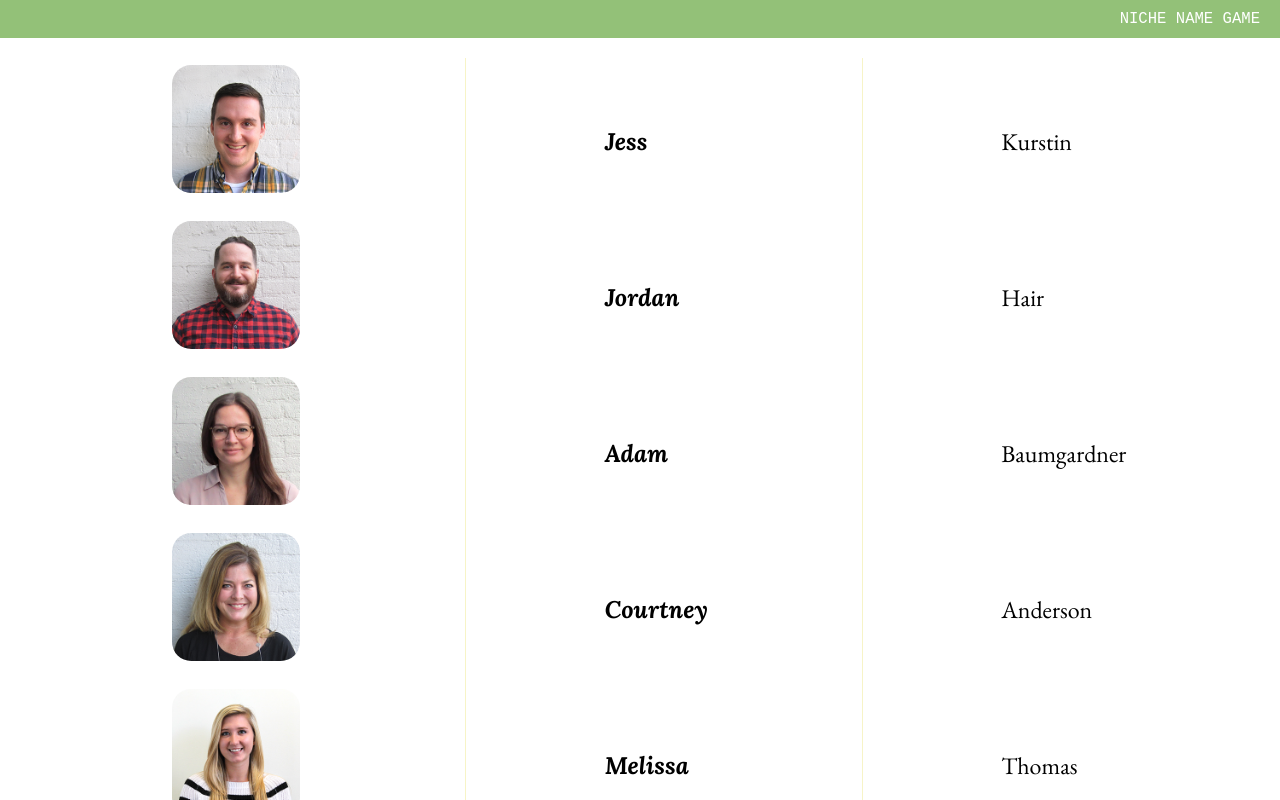
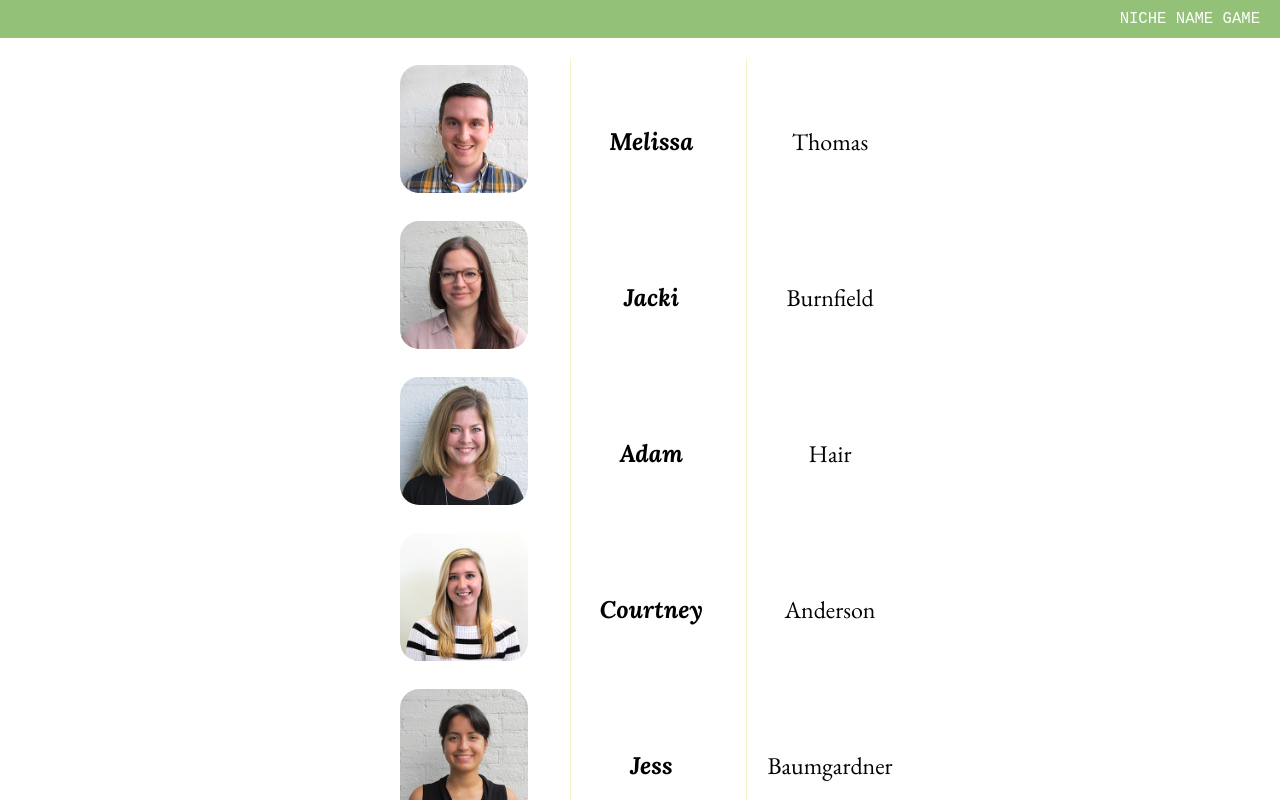
Before and after one commit to spencerkingman-niche/niche-team-name-game, a React (Create React App) app: page / in a window 1280 px wide. Shown: the top 800 px of the page. Built offline with nearby package versions, Linux system fonts and the light colour scheme; a web font is replaced by a local one.

Commit message:
Fix up some styles

```diff
--- a/src/components/App/App.css
+++ b/src/components/App/App.css
@@ -1,6 +1,12 @@
-.App-container {
+.column-container {
   display: flex;
   justify-content: space-evenly;
+  max-width: 825px;
+}
+
+.content-container {
+  display: flex;
+  justify-content: center;
 }
 
 .App-header {
--- a/src/components/App/App.js
+++ b/src/components/App/App.js
@@ -4,7 +4,7 @@ import Column from '../../components/Column/Column'
 import Divider from '../../components/Divider/Divider'
 import './App.css';
 
-const PEOPLE_PER_SHUFFLE = 7
+const PEOPLE_PER_SHUFFLE = 5
 
 class App extends Component {
   constructor(props) {
@@ -80,7 +80,8 @@ class App extends Component {
         <header className="App-header">
           <h1 className="App-title unselectable">NICHE NAME GAME</h1>
         </header>
-        <div className="App-container">
+        <div className="content-container">
+          <div className="column-container">
             <Column
               type="photo"
               people={ this.state.activePeople }
@@ -99,9 +100,9 @@ class App extends Component {
               onChange={ this.handleSelection }
             />
         </div>
+      </div>'
     </div>
-    );
-  }
+  )}
 }
 
 export default App;
--- a/src/components/Column/Column.jsx
+++ b/src/components/Column/Column.jsx
@@ -66,6 +66,7 @@ class Column extends Component {
                                             onChange={ this.handleOptionChange } />
                                         <Item
                                             person={ person }
+                                            numOfPeople={ people.length }
                                             type={ type }
                                             noneChecked={ this.state.selectedOption === '' }/>
                                     </label>
--- a/src/components/Photo/Photo.css
+++ b/src/components/Photo/Photo.css
@@ -5,5 +5,28 @@
 }
 
 .item {
-    transition: all .1s;
+    transition: all .2s;
 }
+
+.photo--group-of-1,
+.photo--group-of-2,
+.photo--group-of-3,
+.photo--group-of-4,
+.photo--group-of-5 {
+    height: 16vh;
+}
+.photo--group-of-6 {
+    height: 13vh;
+}
+.photo--group-of-7 {
+    height: 11vh;
+}
+.photo--group-of-8 {
+    height: 9vh;
+}
+.photo--group-of-9 {
+    height: 8vh;
+}
+.photo--group-of-10 {
+    height: 7vh;
+}
--- a/src/components/Photo/Photo.jsx
+++ b/src/components/Photo/Photo.jsx
@@ -3,13 +3,19 @@ import PropTypes from 'prop-types';
 import './Photo.css'
 
 
-const Photo = ({ person, noneChecked }) => {
+const Photo = ({ person, noneChecked, numOfPeople }) => {
     const file = require(`../../images/${person.src}`)
-    return <img className={`item photo${noneChecked ? ' none-checked' : ''}`} src={file} alt=''/>
+    return <img className={`item photo${noneChecked ? ' none-checked' : ''} photo--group-of-${numOfPeople}`} src={file} alt=''/>
 }
 
 Photo.propTypes = {
+    noneChecked: PropTypes.bool.isRequired,
+    numOfPeople: PropTypes.num,
     person: PropTypes.shape({}).isRequired,
 }
 
+Photo.defaultProps = {
+    numOfPeople: 4,
+}
+
 export default Photo;
--- a/src/components/Word/Word.css
+++ b/src/components/Word/Word.css
@@ -1,6 +1,9 @@
 .word {
+    align-self: stretch;
     font-size: 1.5em;
-    align-self: stretch;
+    padding: 25px 5px;
+    min-width: 120px;
+    text-align: center;
 }
 
 .word__firstName {
```
Lines whose indentation alone changed are shown as unchanged.
